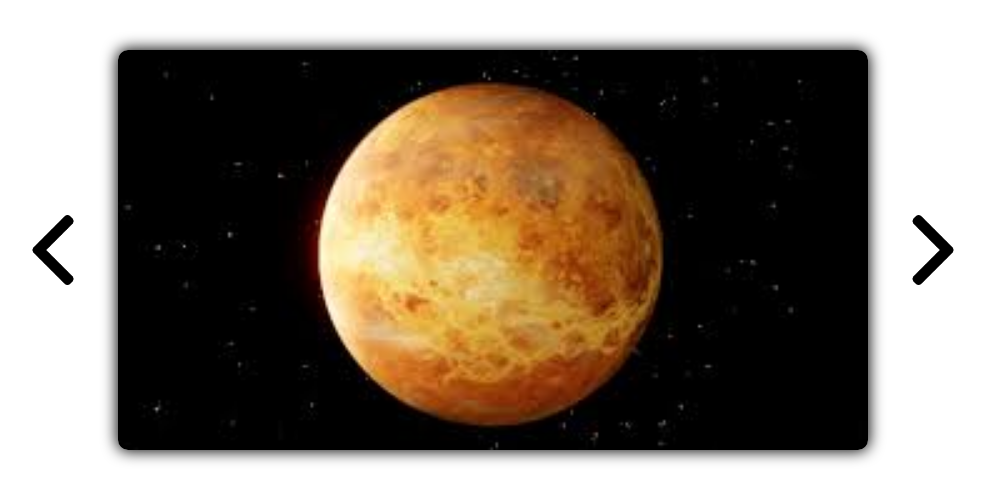
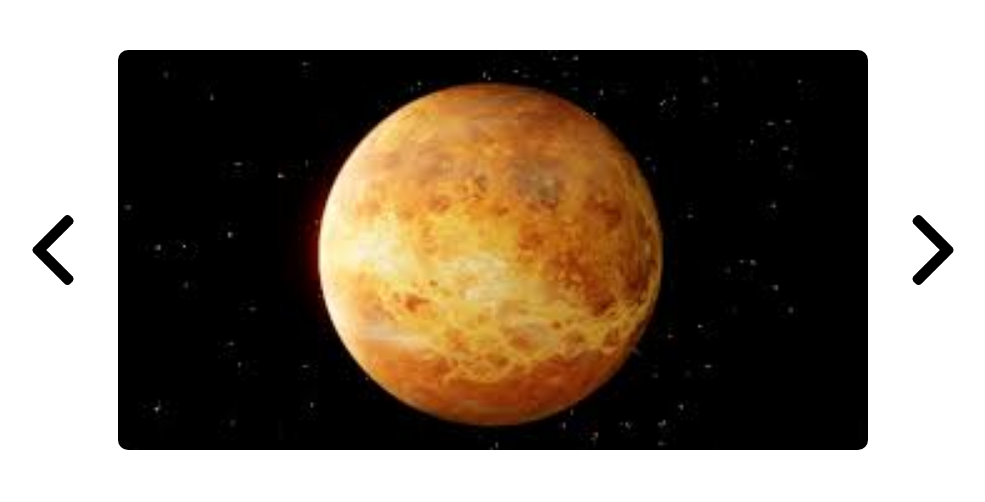
Before and after one commit to vandita-satarde/Slideshow, a plain HTML site: page index.html in a window 1280 px wide. Shown: the part 148-650 px from the top of the page, without its empty margins (147-1132 px from the left). Drawn offline with Linux system fonts and the light colour scheme.

Commit message:
box shadow removed

```diff
--- a/index.html
+++ b/index.html
@@ -21,7 +21,6 @@
             width: 750px;
             object-fit: cover;
             border-radius: 10px;
-            box-shadow: 0 0 15px 1px black;
         }
 
         .arrow{
```
